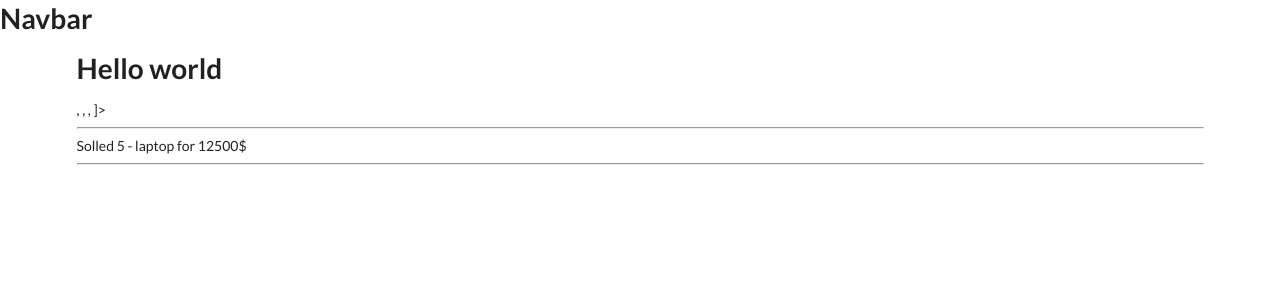
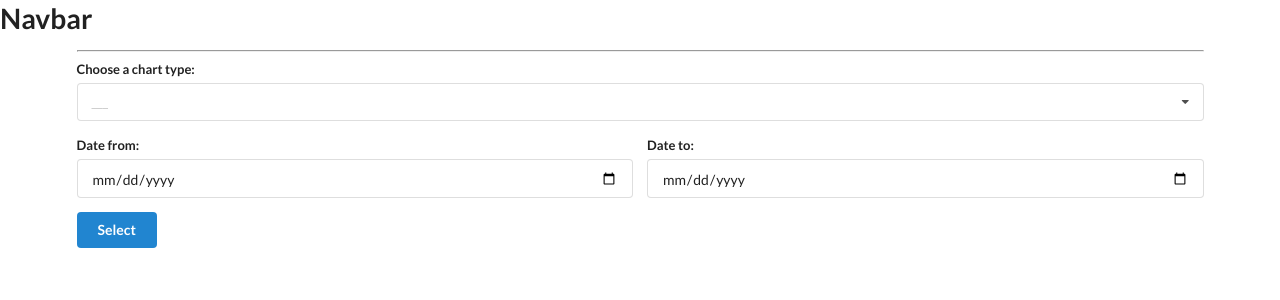
Before and after one commit to AhmedSheded/pandasDjango, a Django app: template src/products/templates/products/main.html in a window 1280 px wide. Shown: the top 300 px of the page. Run offline with Django 4.2, Linux system fonts and the light colour scheme; the template is opened without the code that fills it: values that come from a table or form of the project are taken from there, others are empty; data comes from the database, SQL or seed files in the repository; some libraries are stand-ins or nearby versions.

Commit message:
modify main.html and base.html

```diff
--- a/src/products/templates/products/main.html
+++ b/src/products/templates/products/main.html
@@ -5,14 +5,37 @@
 {% endblock title %}
 
 {% block content %}
-    <h1>
-        Hello world
-    </h1>
-
-    {{ products | safe }}
+    {{ df | safe }}
     <hr>
-    {{ purchase | safe}}
-    <hr>
-
-    {{ df | safe }}
+    <div>
+        <form action="" method="'POST" class="ui form">
+        {% csrf_token %}
+            <div class="field">
+                <label>Choose a chart type: </label>
+                <div class="ui selection dropdown">
+                    <input type="hidden" name="sales">
+                    <i class="dropdown icon"></i>
+                    <div class="default text">___</div>
+                    <div class="menu">
+                        <div class="item" value="bar">Bar plot</div>
+                        <div class="item" value="line">Line plot</div>
+                        <div class="item" value="count">Count plot</div>
+                    </div>
+                </div>
+            </div>
+            <div class="field">
+                <div class="two fields">
+                    <div class="field">
+                        <label>Date from: </label>
+                        <input type="date" name="date_from">
+                    </div>
+                    <div class="field">
+                        <label>Date to: </label>
+                        <input type="date" name="date_to">
+                    </div>
+                </div>
+            </div>
+            <button class="ui primary button" type="submit">Select</button>
+        </form>
+    </div>
 {% endblock content %}
--- a/src/templates/base.HTML
+++ b/src/templates/base.HTML
@@ -12,7 +12,7 @@
         <!-- semantic UI -->
         <link rel="stylesheet" type="text/css" href="https://cdnjs.cloudflare.com/ajax/libs/semantic-ui/2.5.0/semantic.min.css">
         <script src="https://cdnjs.cloudflare.com/ajax/libs/semantic-ui/2.5.0/semantic.min.js"></script>
-        <title>
+        <title> Sheded -
             {% block title %}
             {% endblock title %}
         </title>
```
